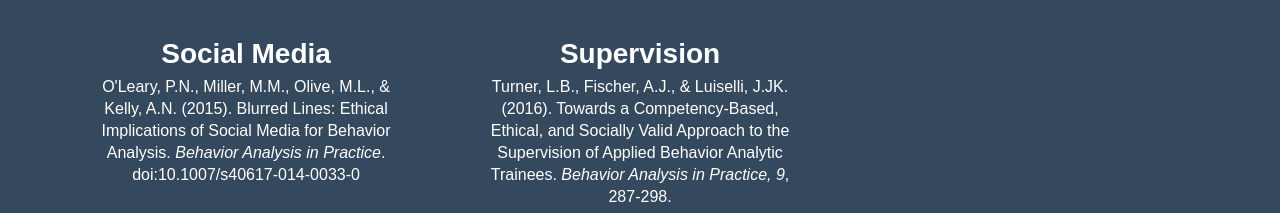
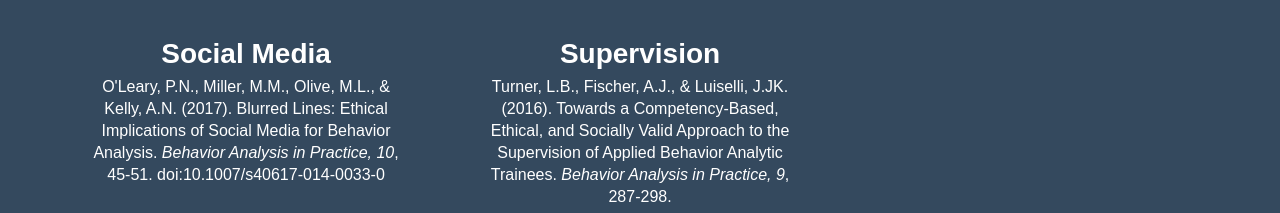
Before and after one commit to ebasig/ebasig.github.io, a plain HTML site: page index.html in a window 1280 px wide. Shown: the part 3277-3490 px from the top of the page. Drawn offline with nearby package versions, Linux system fonts and the light colour scheme.

Commit message:
Update index.html

```diff
--- a/index.html
+++ b/index.html
@@ -185,7 +185,7 @@
 				<li>
 					<h4>Social Media</h4>
 					<a href="http://link.springer.com/article/10.1007/s40617-014-0033-0">
-					<p>O'Leary, P.N., Miller, M.M., Olive, M.L., & Kelly, A.N. (2015). Blurred Lines: Ethical Implications of Social Media for Behavior Analysis. <em> Behavior Analysis in Practice</em>. doi:10.1007/s40617-014-0033-0</p>
+					<p>O'Leary, P.N., Miller, M.M., Olive, M.L., & Kelly, A.N. (2017). Blurred Lines: Ethical Implications of Social Media for Behavior Analysis. <em> Behavior Analysis in Practice, 10</em>, 45-51. doi:10.1007/s40617-014-0033-0</p>
 					</a>
 				</li>
 				<li>
```
